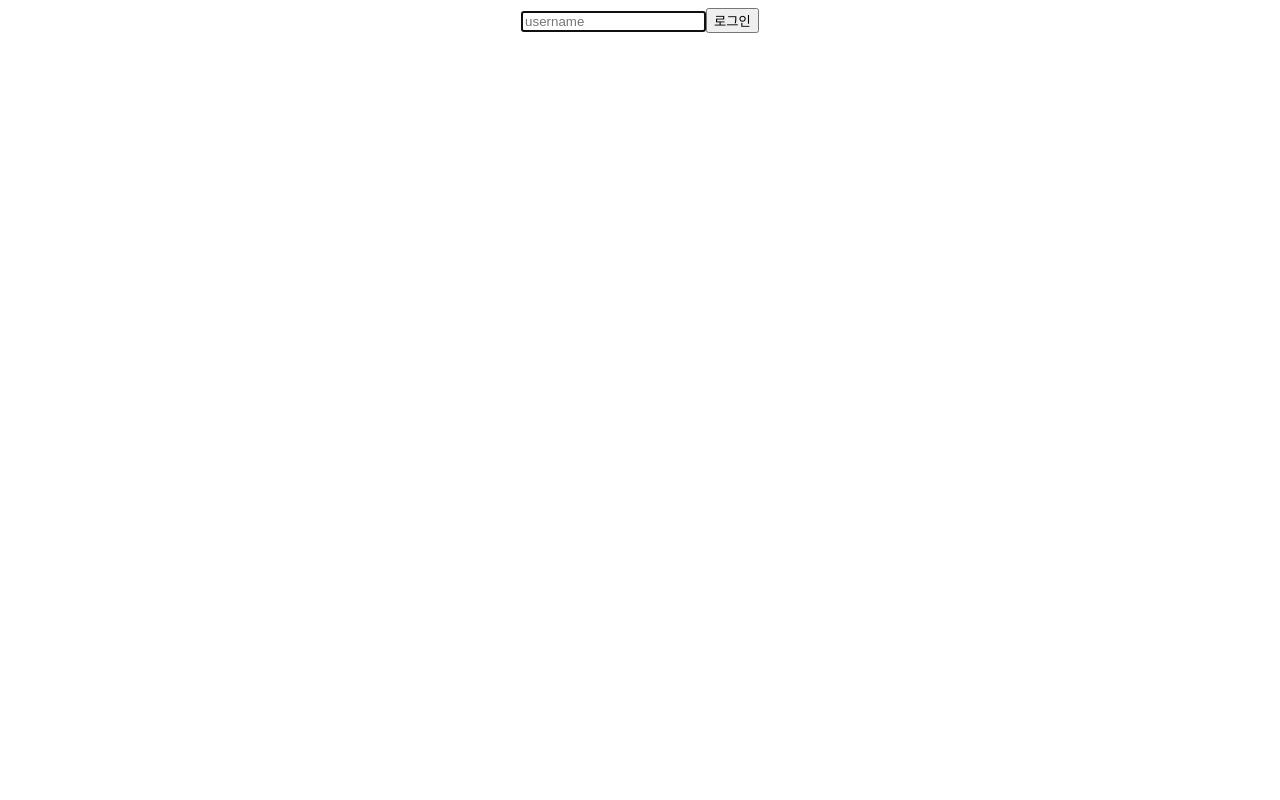
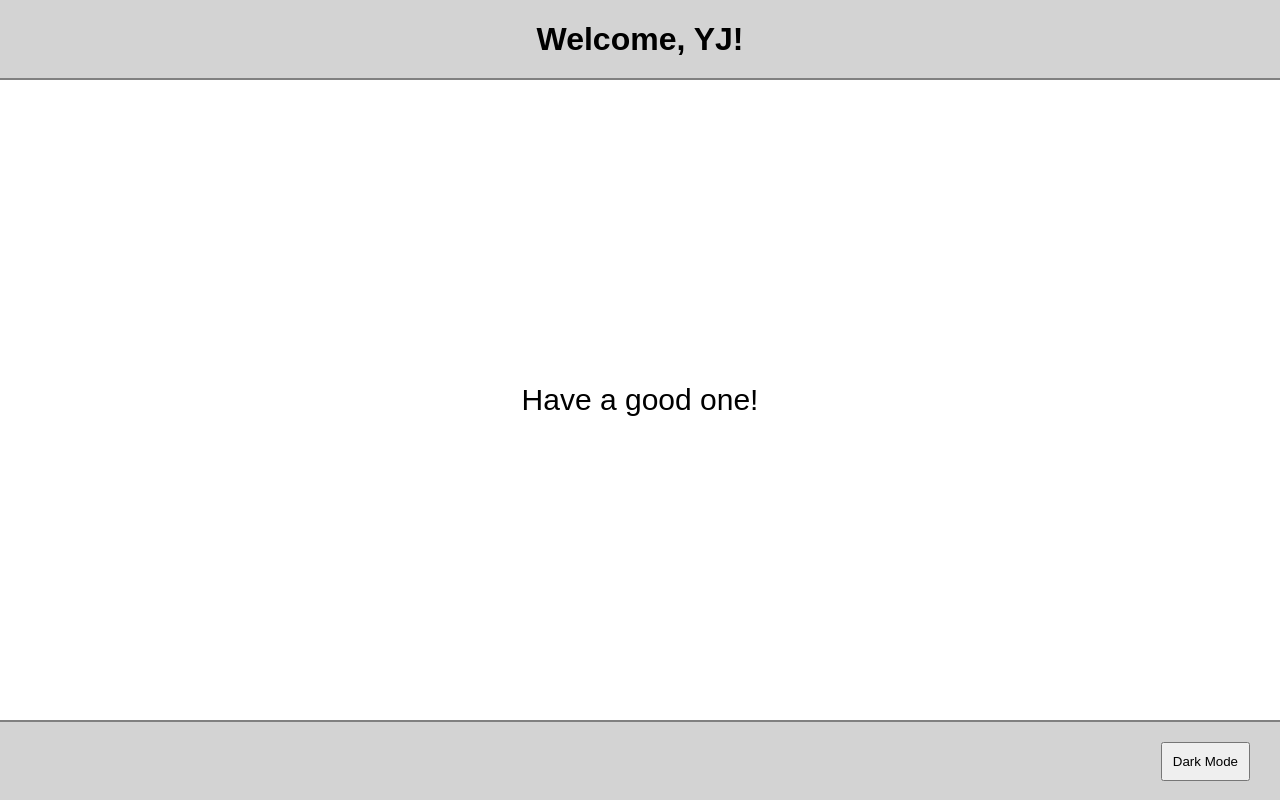
Before and after one commit to kimnewbie/react_hooks, a React (Create React App) app: page / in a window 1280 px wide. Built offline with nearby package versions, Linux system fonts and the light colour scheme.

Commit message:
useContext init

```diff
--- a/src/App.js
+++ b/src/App.js
@@ -1,9 +1,9 @@
-import UseRefSecond from "./hooks/UseRefSecond";
+import UseContext from "./hooks/UseContext";
 
 function App() {
   return (
     <div className="container">
-      <UseRefSecond />
+      <UseContext />
     </div>
   );
 }
--- /dev/null
+++ b/src/hooks/UseContext.js
@@ -0,0 +1,14 @@
+import React, { useState } from 'react'
+import Page from './components/Page';
+
+const UseContext = () => {
+    const [isDark, setIsDark] = useState(false);
+
+    return (
+        <>
+            <Page isDark={isDark} setIsDark={setIsDark} />
+        </>
+    )
+}
+
+export default UseContext
--- /dev/null
+++ b/src/hooks/components/Content.jsx
@@ -0,0 +1,17 @@
+import React from "react";
+
+const Content = ({ isDark }) => {
+  return (
+    <div
+      className="content"
+      style={{
+        background: isDark ? "black" : "white",
+        color: isDark ? "white" : "black",
+      }}
+    >
+      <p>Have a good one!</p>
+    </div>
+  );
+};
+
+export default Content;
--- /dev/null
+++ b/src/hooks/components/Footer.jsx
@@ -0,0 +1,22 @@
+import React from "react";
+
+const Footer = ({ isDark, setIsDark }) => {
+  const toggleTheme = () => {
+    setIsDark(!isDark);
+  };
+
+  return (
+    <footer
+      className="footer"
+      style={{
+        background: isDark ? "black" : "lightgray",
+      }}
+    >
+      <button className="button" onClick={toggleTheme}>
+        Dark Mode
+      </button>
+    </footer>
+  );
+};
+
+export default Footer;
--- /dev/null
+++ b/src/hooks/components/Header.jsx
@@ -0,0 +1,17 @@
+import React from "react";
+
+const Header = ({ isDark }) => {
+  return (
+    <header
+      className="header"
+      style={{
+        background: isDark ? "black" : "lightgray",
+        color: isDark ? "white" : "black",
+      }}
+    >
+      <h1>Welcome, YJ!</h1>
+    </header>
+  );
+};
+
+export default Header;
--- /dev/null
+++ b/src/hooks/components/Page.jsx
@@ -0,0 +1,16 @@
+import React from "react";
+import Header from "./Header";
+import Content from "./Content";
+import Footer from "./Footer";
+
+const Page = ({ isDark, setIsDark }) => {
+  return (
+    <div className="page">
+      <Header isDark={isDark} />
+      <Content isDark={isDark} />
+      <Footer isDark={isDark} setIsDark={setIsDark} />
+    </div>
+  );
+};
+
+export default Page;
--- a/src/index.css
+++ b/src/index.css
@@ -1,3 +1,10 @@
+* {
+  box-sizing: border-box;
+  margin: 0;
+  font-family: sans-serif;
+}
+
+/* Common */
 .container {
   margin: 0 auto;
   text-align: center;
@@ -10,3 +17,42 @@
   background: none;
   border-style: dashed;
 }
+
+/* UseContext */
+.page {
+  width: 100%;
+  height: 100vh;
+  display: flex;
+  flex-direction: column;
+}
+
+.header {
+  width: 100%;
+  height: 80px;
+  border-bottom: 2px solid gray;
+  display: flex;
+  justify-content: center;
+  align-items: center;
+}
+
+.content {
+  flex: 1;
+  display: flex;
+  justify-content: center;
+  align-items: center;
+  font-size: 30px;
+}
+
+.footer {
+  width: 100%;
+  height: 80px;
+  border-top: 2px solid gray;
+  display: flex;
+  justify-content: flex-end;
+  align-items: center;
+}
+
+.button {
+  padding: 10px;
+  margin-right: 30px;
+}
```
